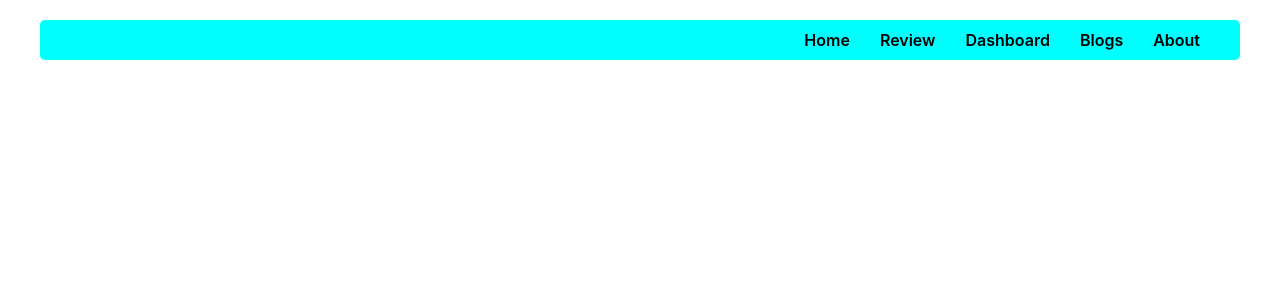
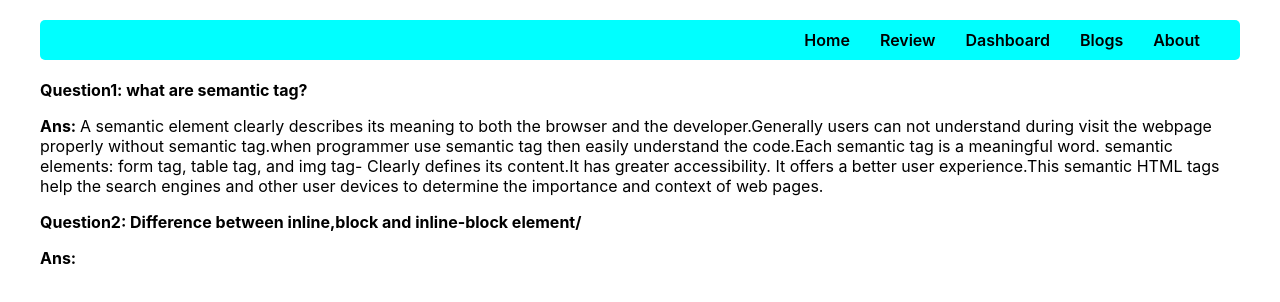
Before and after one commit to mubarakmohin1/product-analaysis-with-react-router, a React (Create React App) app: page /blogs in a window 1280 px wide. Shown: the top 302 px of the page. Built offline with nearby package versions, Linux system fonts and the light colour scheme.

Commit message:
question ans solved

```diff
--- a/src/Components/Blogs/Blogs.css
+++ b/src/Components/Blogs/Blogs.css
@@ -0,0 +1,3 @@
+.question-ans{
+    margin: 20px 40px;
+}
--- a/src/Components/Blogs/Blogs.js
+++ b/src/Components/Blogs/Blogs.js
@@ -1,8 +1,15 @@
 import React from 'react';
+import './Blogs.css'
 
 const Blogs = () => {
     return (
-        <div>
+        <div className='question-ans'>
+        <b>Question1: what are semantic tag?</b>
+        <p><b>Ans: </b> A semantic element clearly describes its meaning to both the browser and the developer.Generally users can not understand during visit the webpage properly without semantic tag.when programmer use semantic tag then easily understand the code.Each semantic tag is a meaningful word. semantic elements: form tag, table tag, and img tag- Clearly defines its content.It has greater accessibility. It offers a better user experience.This semantic HTML tags help the search engines and other user devices to determine the importance and context of web pages.</p>
+
+        <b>Question2: Difference between inline,block and inline-block element/</b>
+        <p><b>Ans: </b></p>
+
 
         </div>
     );
```
